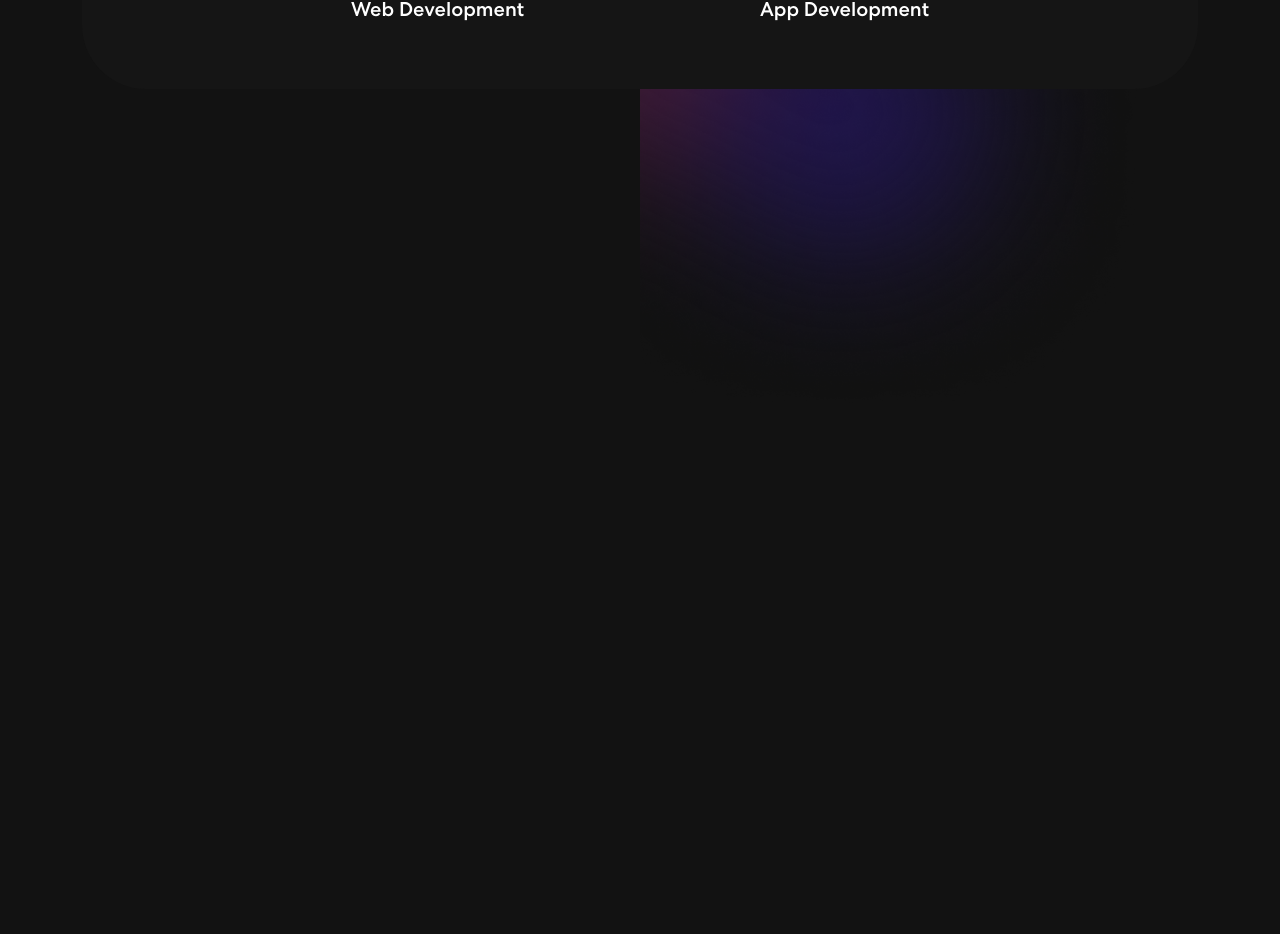
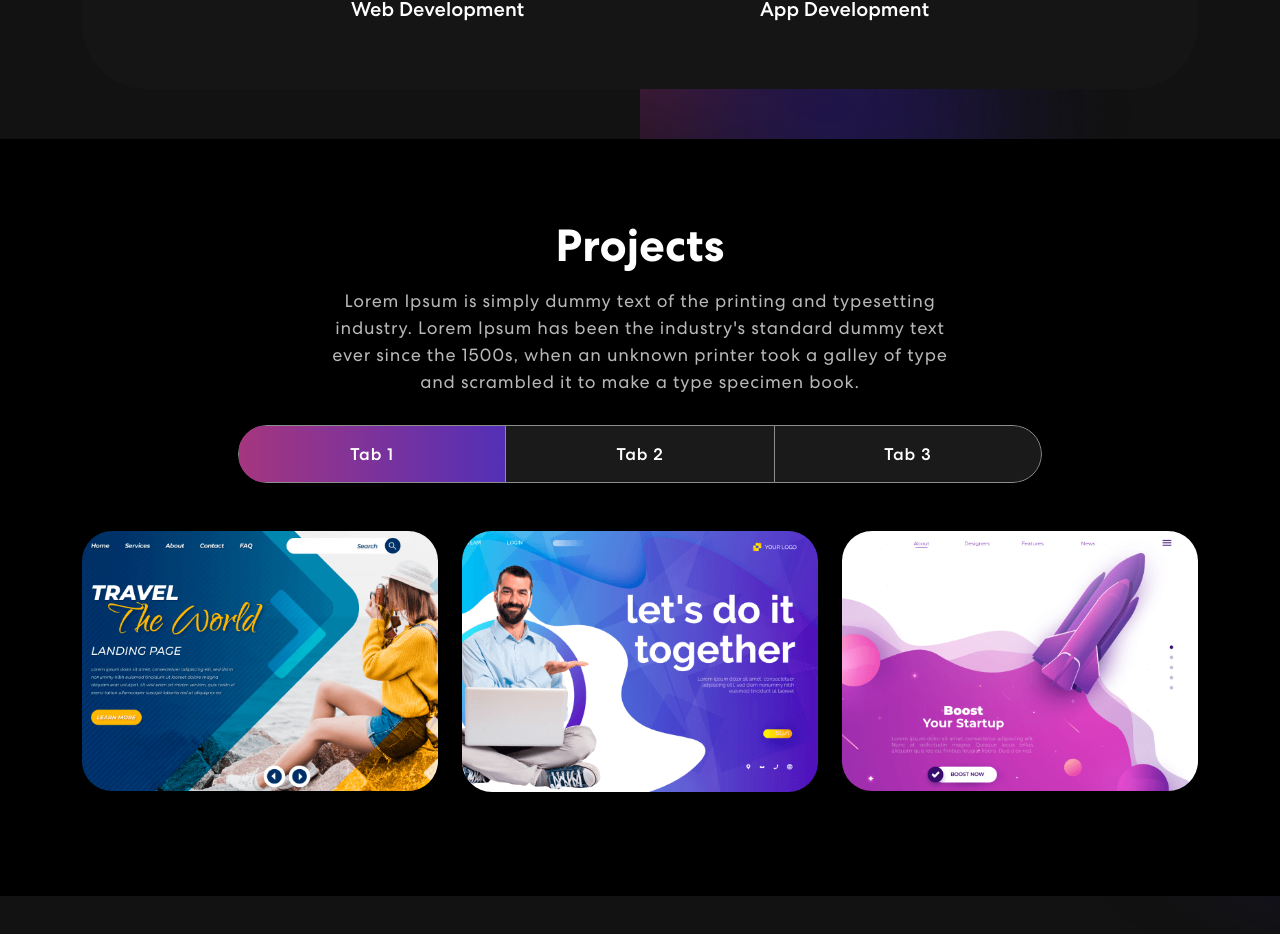
Before and after one commit to charles-55/osamudiamennwoko, a React (Create React App) app in the folder my-portfolio/: page / in a window 1280 px wide. Shown: the part 1218-2152 px from the top of the page. Before the commit the page ends 1638 px from the top, so only its background shows below. Built offline with nearby package versions, Linux system fonts and the light colour scheme.

Commit message:
projects update

```diff
--- a/my-portfolio/src/App.css
+++ b/my-portfolio/src/App.css
@@ -382,6 +382,232 @@
   z-index: -4;
 }
 
+/* Projects CSS */
+.project {
+  background-color: black;
+  padding: 80px 0;
+  position: relative;
+}
+
+.project h2 {
+	font-size: 45px;
+	font-weight: 700;
+  text-align: center;
+}
+
+.project p {
+  color: #B8B8B8;
+  font-size: 18px;
+  letter-spacing: 0.8px;
+  line-height: 1.5em;
+  margin: 14px auto 30px auto;
+  text-align: center;
+  width: 56%;
+}
+
+.project .nav.nav-pills {
+  background-color: rgb(255 255 255 / 10%);
+  border-radius: 50px;
+  margin: 0 auto;
+  overflow: hidden;
+  width: 72%;
+}
+
+.project .nav.nav-pills .nav-item {
+  width: 33.33333%;
+}
+
+.project .nav.nav-pills .nav-link {
+  background-color: transparent;
+  border-radius: 0;
+  color: #fff;
+  font-size: 17px;
+  font-weight: 500;
+  letter-spacing: 0.8px;
+  padding: 17px 0;
+  position: relative;
+  text-align: center;
+  transition: 0.3s ease-in-out;
+  width: 100%;
+  z-index: 0;
+}
+
+.project .nav.nav-pills .nav-link::before {
+  background: linear-gradient(90.21deg, #AA367C -5.91%, #4A2FBD 111.58%);
+  content: "";
+  height: 100%;
+  left: 0;
+  position: absolute;
+  top: 0;
+  transition: 0.3s ease-in-out;
+  width: 0;
+  z-index: -1;
+}
+
+.project .nav.nav-pills .nav-link.active::before {
+  width: 100% !important;
+}
+
+.project .nav.nav-pills .nav-link.active {
+  border: 1px solid rgba(255, 255, 255, 1);
+}
+
+.nav-link#projects-tabs-tab-first {
+  border: 1px solid rgba(255, 255, 255, 0.5);
+  border-radius: 55px 0px 0px 55px;
+}
+
+.nav-link#projects-tabs-tab-second {
+  border-bottom: 1px solid rgba(255, 255, 255, 0.5);
+  border-top: 1px solid rgba(255, 255, 255, 0.5);
+}
+
+.nav-link#projects-tabs-tab-third {
+  border: 1px solid rgba(255, 255, 255, 0.5);
+  border-radius: 0 55px 55px 0;
+}
+
+.proj-imgbx {
+  border-radius: 30px;
+  margin-bottom: 24px;
+  overflow: hidden;
+  position: relative;
+}
+.proj-imgbx::before {
+  background: linear-gradient(90.21deg, #AA367C -5.91%, #4A2FBD 111.58%);
+  content: "";
+  height: 0;
+  opacity: 0.85;
+  position: absolute;
+  transition: 0.4s ease-in-out;
+  width: 100%;
+}
+
+.proj-imgbx:hover::before {
+  height: 100%;
+}
+
+.proj-txtx {
+  left: 50%;
+  opacity: 0;
+  position: absolute;
+  text-align: center;
+  top: 65%;
+  transform: translate(-50%, -50%);
+  transition: 0.5s ease-in-out;
+  width: 100%;
+}
+
+.proj-imgbx:hover .proj-txtx {
+  opacity: 1;
+  top: 50%;
+}
+
+.proj-txtx h4 {
+  font-size: 30px;
+  font-weight: 700;
+  letter-spacing: 0.8px;
+  line-height: 1.1em;
+}
+
+.proj-txtx span {
+  font-size: 15px;
+  font-style: italic;
+  font-weight: 400;
+  letter-spacing: 0.8px;
+}
+
+.background-image-right {
+  bottom: 0;
+  position: absolute;
+  right: 0;
+  top: 20%;
+  width: 35%;
+  z-index: -4;
+}
+
+.contact {
+  background: linear-gradient(90.21deg, #AA367C -5.91%, #4A2FBD 111.58%);
+  padding: 60px 0 200px 0;
+}
+
+.contact img {
+  width: 92%;
+}
+
+.contact h2 {
+	font-size: 45px;
+	font-weight: 700;
+  margin-bottom: 30px;
+}
+
+.contact form input, .contact form textarea {
+  background: rgba(255, 255, 255, 0.1);
+  border: 1px solid rgba(255, 255, 255, 0.5);
+  border-radius: 20px;
+  color: #fff;
+  font-size: 18px;
+  font-weight: 500;
+  letter-spacing: 0.8px;
+  margin: 0 0 8px 0;
+  padding: 18px 26px;
+  transition: 0.3s ease-in-out;
+  width: 100%;
+}
+
+.contact form input:focus, .contact form textarea:focus {
+  background: rgba(255, 255, 255, 1);
+  color: #121212;
+}
+
+.contact form input::placeholder, .contact form textarea::placeholder {
+  color: #fff;
+  font-size: 16px;
+  font-weight: 400;
+}
+
+.contact form input:focus::placeholder, .contact form textarea:focus::placeholder {
+  color: #121212;
+  opacity: 0.8;
+}
+
+.contact form button {
+  background-color: #fff;
+  border-radius: 0;
+  color: #000;
+  font-size: 18px;
+  font-weight: 700;
+  margin-top: 25px;
+  padding: 14px 48px;
+  position: relative;
+  transition: 0.3s ease-in-out;
+}
+
+.contact form button span {
+  position: relative;
+  z-index: 1;
+}
+
+.contact form button:hover {
+  color: #fff;
+}
+
+.contact form button::before {
+  background: #121212;
+  content: "";
+  height: 100%;
+  left: 0;
+  position: absolute;
+  top: 0;
+  transition: 0.3s ease-in-out;
+  width: 0;
+  z-index: 0;
+}
+
+.contact form button:hover::before {
+  width: 100%;
+}
+
 .App {
   text-align: center;
 }
--- a/my-portfolio/src/App.js
+++ b/my-portfolio/src/App.js
@@ -2,6 +2,7 @@
 import { NavBar } from './components/NavBar';
 import { Banner } from './components/Banner';
 import { Skills } from './components/Skills';
+import { Projects } from './components/Projects';
 import 'bootstrap/dist/css/bootstrap.min.css'
 
 function App() {
@@ -10,6 +11,7 @@
       <NavBar />
       <Banner />
       <Skills />
+      <Projects />
     </div>
   );
 }
--- /dev/null
+++ b/my-portfolio/src/components/ProjectCard.js
@@ -0,0 +1,15 @@
+import { Col } from 'react-bootstrap';
+
+export const ProjectCard = ({ title, description, imgUrl }) => {
+    return (
+        <Col sm={6} md={4}>
+            <div className="proj-imgbx">
+                <img src={imgUrl} />
+                <div className="proj-txtx">
+                    <h4>{title}</h4>
+                    <span>{description}</span>
+                </div>
+            </div>
+        </Col>
+    );
+}
--- /dev/null
+++ b/my-portfolio/src/components/Projects.js
@@ -0,0 +1,71 @@
+import { Col, Container, Row, Nav, Tab } from 'react-bootstrap';
+import { ProjectCard } from './ProjectCard';
+import projImg1 from '../assets/img/project-img1.png';
+import projImg2 from '../assets/img/project-img2.png';
+import projImg3 from '../assets/img/project-img3.png';
+import colorSharp2 from '../assets/img/color-sharp2.png';
+
+export const Projects = () => {
+    const projects = [
+        {
+            title: "Title 1",
+            description: "Description 1",
+            imgUrl: projImg1
+        },
+        {
+            title: "Title 2",
+            description: "Description 2",
+            imgUrl: projImg2
+        },
+        {
+            title: "Title 3",
+            description: "Description 3",
+            imgUrl: projImg3
+        }
+    ];
+
+    return (
+        <section className="project" id="project">
+            <Container>
+                <Row>
+                    <Col>
+                        <h2>Projects</h2>
+                        <p>Lorem Ipsum is simply dummy text of the printing and typesetting industry. Lorem Ipsum has been the industry's standard dummy text ever since the 1500s, when an unknown printer took a galley of type and scrambled it to make a type specimen book.</p>
+                        <Tab.Container id="projects-tabs" defaultActiveKey="first">
+                            <Nav variant="pills" className='nav-pills mb-5 justify-content-center align-items-center' id='pills-tab'>
+                                <Nav.Item>
+                                    <Nav.Link eventKey="first">Tab 1</Nav.Link>
+                                </Nav.Item>
+                                <Nav.Item>
+                                    <Nav.Link eventKey="second">Tab 2</Nav.Link>
+                                </Nav.Item>
+                                <Nav.Item>
+                                    <Nav.Link eventKey="third">Tab 3</Nav.Link>
+                                </Nav.Item>
+                            </Nav>
+                            <Tab.Content>
+                                <Tab.Pane eventKey="first">
+                                    <Row>
+                                        {
+                                            projects.map((project, index) => {
+                                                return (
+                                                    <ProjectCard
+                                                        key={index}
+                                                        {...project}
+                                                    />
+                                                )
+                                            })
+                                        }
+                                    </Row>
+                                </Tab.Pane>
+                                <Tab.Pane eventKey="second">Lorem Ipsum</Tab.Pane>
+                                <Tab.Pane eventKey="third">Lorem Ipsum</Tab.Pane>
+                            </Tab.Content>
+                        </Tab.Container>
+                    </Col>
+                </Row>
+            </Container>
+            <img className='background-image-right' src={colorSharp2} />
+        </section>
+    );
+}
```
Also changed, not shown: my-portfolio/src/components/Skills.js (line endings or trailing spaces).
